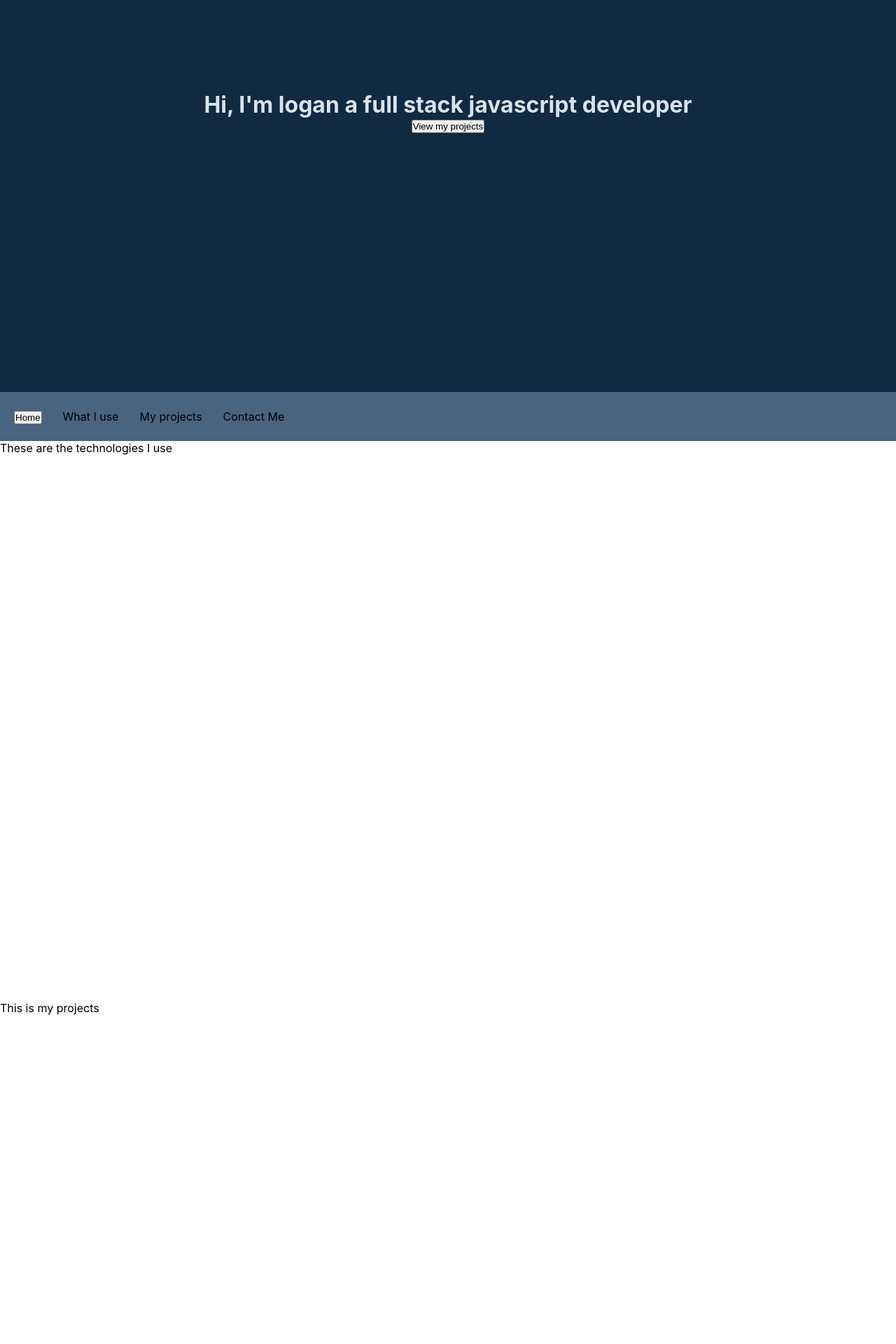
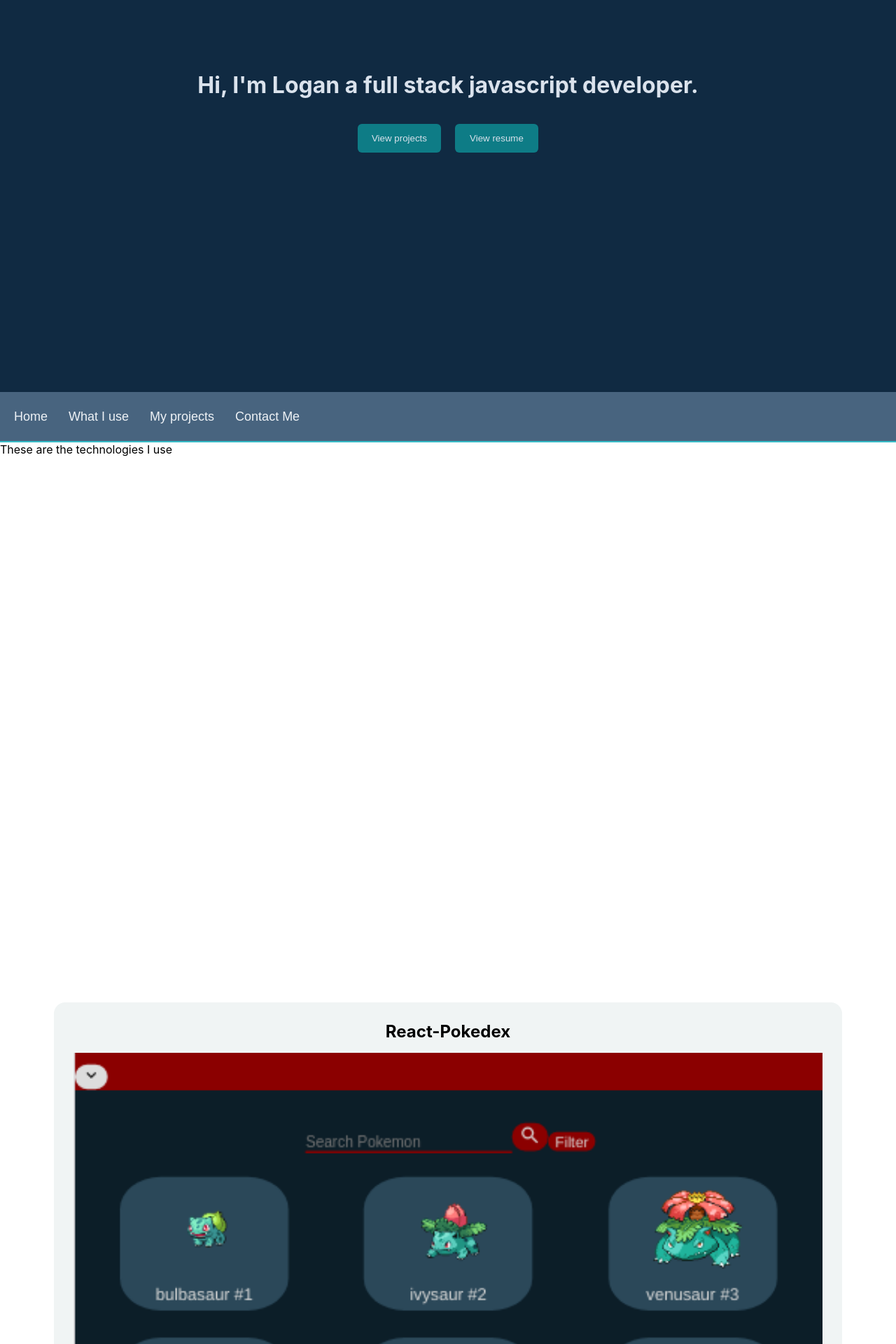
Before and after one commit to lwatson2/myportfolio, a React (Create React App) app in the folder clientSide/: page / in a window 1280 px wide. Shown: the part 240-2160 px from the top of the page at 70% size. Built offline with nearby package versions, Linux system fonts and the light colour scheme.

Commit message:
Started on projects section

```diff
--- a/clientSide/src/App.js
+++ b/clientSide/src/App.js
@@ -14,7 +14,6 @@ library.add(faBars);
 
 class App extends Component {
   scrollto = element => {
-    console.log(element);
     scroller.scrollTo(`${element}`, {
       duration: 500,
       delay: 0,
--- a/clientSide/src/components/homepage/Homepage.css
+++ b/clientSide/src/components/homepage/Homepage.css
@@ -12,15 +12,43 @@
   align-items: center;
   text-align: center;
 }
-.testwrapper {
+.projectsBtn {
+  color: hsl(213, 33%, 89%);
+  margin-top: 16px;
+  border: none;
+  background: hsl(185, 81%, 29%);
+  width: 119px;
+  height: 41px;
+  border-radius: 6px;
+  margin-right: 20px;
+  cursor: pointer;
+}
+.resumeBtn {
+  color: hsl(213, 33%, 89%);
+  cursor: pointer;
+  margin-top: 16px;
+  border: none;
+  background: hsl(185, 81%, 29%);
+  width: 119px;
+  height: 41px;
+  border-radius: 6px;
+}
+.projectsBtn:hover {
+  border: 1px solid hsl(210, 36%, 73%);
+}
+.resumeBtn:hover {
+  border: 1px solid hsl(210, 36%, 73%);
+}
+.aboutwrapper {
   opacity: 0;
   animation: fadeIn ease-in 1;
   animation-delay: 0.5s;
   animation-fill-mode: forwards;
   animation-duration: 1s;
 }
-.testText {
+.aboutText {
   color: hsl(213, 33%, 89%);
+  padding-bottom: 20px;
 }
 @keyframes fadeIn {
   from {
--- a/clientSide/src/components/homepage/Homepage.js
+++ b/clientSide/src/components/homepage/Homepage.js
@@ -5,13 +5,17 @@ export default class Homepage extends Component {
   render() {
     return (
       <div className="homepageWrapper">
-        <div className="testwrapper">
-          <h1 className="testText">
-            Hi, I'm logan a full stack javascript developer
+        <div className="aboutwrapper">
+          <h1 className="aboutText">
+            Hi, I'm Logan a full stack javascript developer.
           </h1>
-          <button onClick={() => this.props.scrollto("projects")}>
-            View my projects
+          <button
+            className="projectsBtn"
+            onClick={() => this.props.scrollto("projects")}
+          >
+            View projects
           </button>
+          <button className="resumeBtn">View resume </button>
         </div>
       </div>
     );
--- a/clientSide/src/components/navbar/NavBar.css
+++ b/clientSide/src/components/navbar/NavBar.css
@@ -2,10 +2,10 @@
   position: sticky;
   top: 0px;
   background: hsl(209, 28%, 39%);
+  border-bottom: 2px solid hsl(185, 57%, 50%);
 }
 .navbar-toggle {
   position: absolute;
-  /* color: black; */
   background: transparent;
   border: none;
   right: 10px;
@@ -15,6 +15,14 @@
 }
 .mainNav {
   display: none;
+}
+.navbarBtn {
+  border: none;
+  background: transparent;
+  font-size: 18px;
+  color: hsl(209, 31%, 95%);
+  outline: none;
+  cursor: pointer;
 }
 .navBarListWrapper {
   margin: 0;
--- a/clientSide/src/components/navbar/NavBar.js
+++ b/clientSide/src/components/navbar/NavBar.js
@@ -14,37 +14,48 @@ export default class NavBar extends Component {
   render() {
     const { showNav } = this.state;
     return (
-      <div className={showNav ? "navbar " : "navbar navbar-closed"}>
+      <nav className={showNav ? "navbar " : "navbar navbar-closed"}>
         <button className="navbar-toggle" onClick={this.handleNav}>
-          <FontAwesomeIcon icon="bars" />
+          <FontAwesomeIcon color="#38BEC9" icon="bars" />
         </button>
 
         <div className={showNav ? "mainNav active" : "mainNav"}>
           <ul className="navBarListWrapper">
             <li className="navBarListItem">
-              <button onClick={() => this.props.scrollto("home")}>Home</button>
+              <button
+                className="navbarBtn"
+                onClick={() => this.props.scrollto("home")}
+              >
+                Home
+              </button>
             </li>
-            <li
-              className="navBarListItem"
+            <li className="navBarListItem">
+              <button
+                className="navbarBtn"
                 onClick={() => this.props.scrollto("about")}
               >
                 What I use
+              </button>
             </li>
-            <li
-              className="navBarListItem"
+            <li className="navBarListItem">
+              <button
+                className="navbarBtn"
                 onClick={() => this.props.scrollto("projects")}
               >
                 My projects
+              </button>
             </li>
-            <li
-              className="navBarListItem"
+            <li className="navBarListItem">
+              <button
+                className="navbarBtn"
                 onClick={() => this.props.scrollto("footer")}
               >
                 Contact Me
+              </button>
             </li>
           </ul>
         </div>
-      </div>
+      </nav>
     );
   }
 }
--- a/clientSide/src/components/projects/Projects.css
+++ b/clientSide/src/components/projects/Projects.css
@@ -1,3 +1,45 @@
 .projectsWrapper {
-  height: 100vh;
+  height: 100%;
 }
+.pokedexContainer {
+  margin: 0 auto;
+  width: 88%;
+  background: #f0f4f4;
+  height: auto;
+  border-radius: 16px;
+  padding-bottom: 20px;
+}
+.reactdexDescContainer {
+  margin: 0 auto;
+  width: 95%;
+  height: auto;
+  padding-top: 11px;
+}
+.projectImg {
+  width: 100%;
+}
+.projectName {
+  text-align: center;
+  padding-bottom: 16px;
+  padding-top: 16px;
+}
+.projectDescContainer {
+  padding-top: 20px;
+  padding-bottom: 25px;
+  background: #fdfdfd;
+  position: relative;
+  bottom: 4px;
+}
+.projectTechs {
+  display: -webkit-flex;
+  display: flex;
+  border-bottom: 2px solid hsl(185, 62%, 45%);
+  -webkit-justify-content: space-evenly;
+  justify-content: space-evenly;
+  padding-bottom: 20px;
+}
+.projectDesc {
+  padding-top: 22px;
+  width: 220px;
+  margin: 0 auto;
+}
--- a/clientSide/src/components/projects/Projects.js
+++ b/clientSide/src/components/projects/Projects.js
@@ -1,7 +1,36 @@
 import React, { Component } from "react";
 import "./Projects.css";
+import reactpokedex from "../../images/React-Pokedex.png";
+
 export default class Projects extends Component {
   render() {
-    return <div className="projectsWrapper">This is my projects</div>;
+    return (
+      <div className="projectsWrapper">
+        <div className="pokedexContainer">
+          <div className="reactdexDescContainer">
+            <h2 className="projectName"> React-Pokedex </h2>
+            <img
+              className="projectImg"
+              src={reactpokedex}
+              alt="react-pokedex"
+            />
+            <div className="projectDescContainer">
+              <div className="projectTechs">
+                <p>Technologies I used:</p>
+                <p>React</p>
+              </div>
+              <div className="projectDesc">
+                <p>
+                  React-Pokedex is a database where users can look up pokemon by
+                  name or id and view details about that pokemon. Data is
+                  gathered from{" "}
+                  <a href="https://pokeapi.co/">https://pokeapi.co/.</a>
+                </p>
+              </div>
+            </div>
+          </div>
+        </div>
+      </div>
+    );
   }
 }
```
Also changed, not shown: clientSide/src/images/React-Pokedex.png (added). Lines whose indentation alone changed are shown as unchanged.
